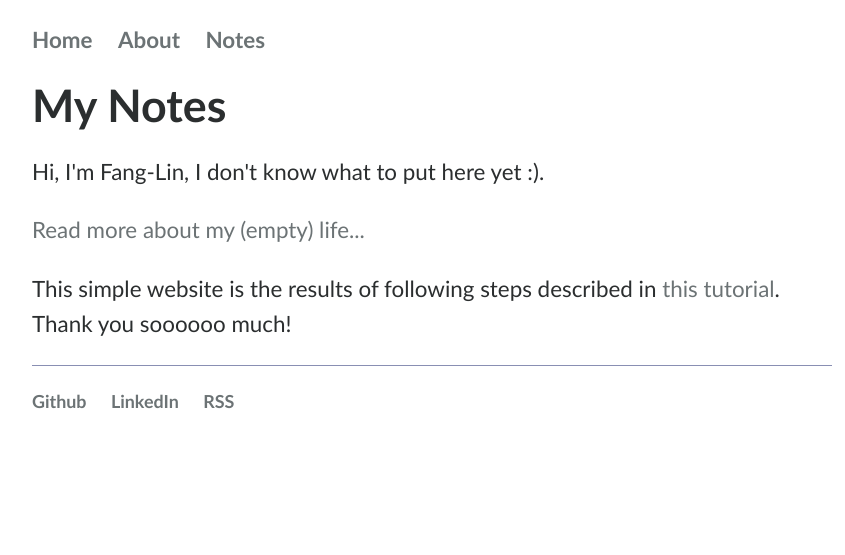
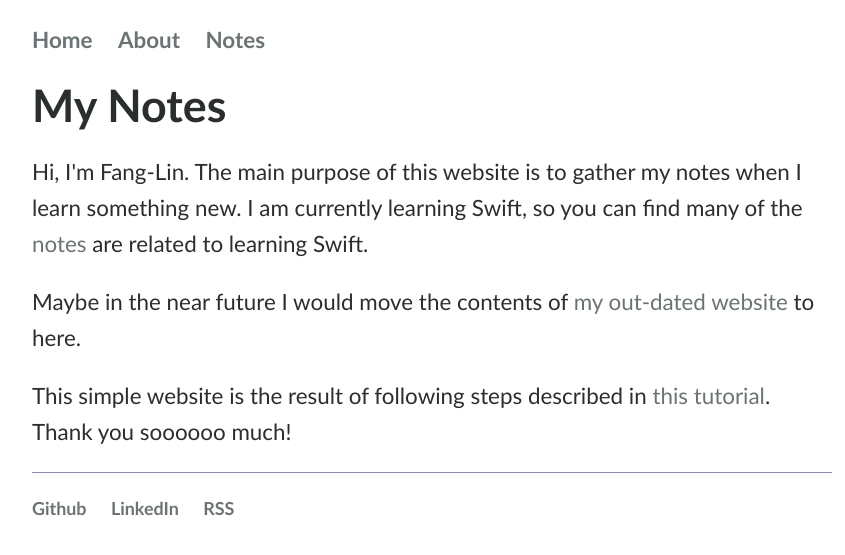
Before and after one commit to FangLinHe/FangLinHe.github.io, a Jekyll site: the page built from index.html, in a window 1280 px wide. Shown: the top 555 px of the page, without its empty margins (208-1053 px from the left). Built offline with Jekyll 4.4.1, drawn with Linux system fonts in a browser that asks for light colours.

Commit message:
Update index.html

```diff
--- a/index.html
+++ b/index.html
@@ -4,7 +4,7 @@
 ---
 <div class="blurb">
     <h1>My Notes</h1>
-    <p>Hi, I'm Fang-Lin, I don't know what to put here yet :).</p>
-    <p><a href="/about">Read more about my (empty) life...</a></p>
-    <p>This simple website is the results of following steps described in <a href="http://jmcglone.com/guides/github-pages/">this tutorial</a>. Thank you soooooo much!</p>
+    <p>Hi, I'm Fang-Lin. The main purpose of this website is to gather my notes when I learn something new. I am currently learning Swift, so you can find many of the <a href="/notes">notes</a> are related to learning Swift.</p>
+    <p>Maybe in the near future I would move the contents of <a href="https://fanglinhe.wixsite.com/fanglinhe" target="_blank"> my out-dated website</a> to here.</p>
+    <p>This simple website is the result of following steps described in <a href="http://jmcglone.com/guides/github-pages/" target="_blank">this tutorial</a>. Thank you soooooo much!</p>
 </div><!-- /.blurb -->
```
